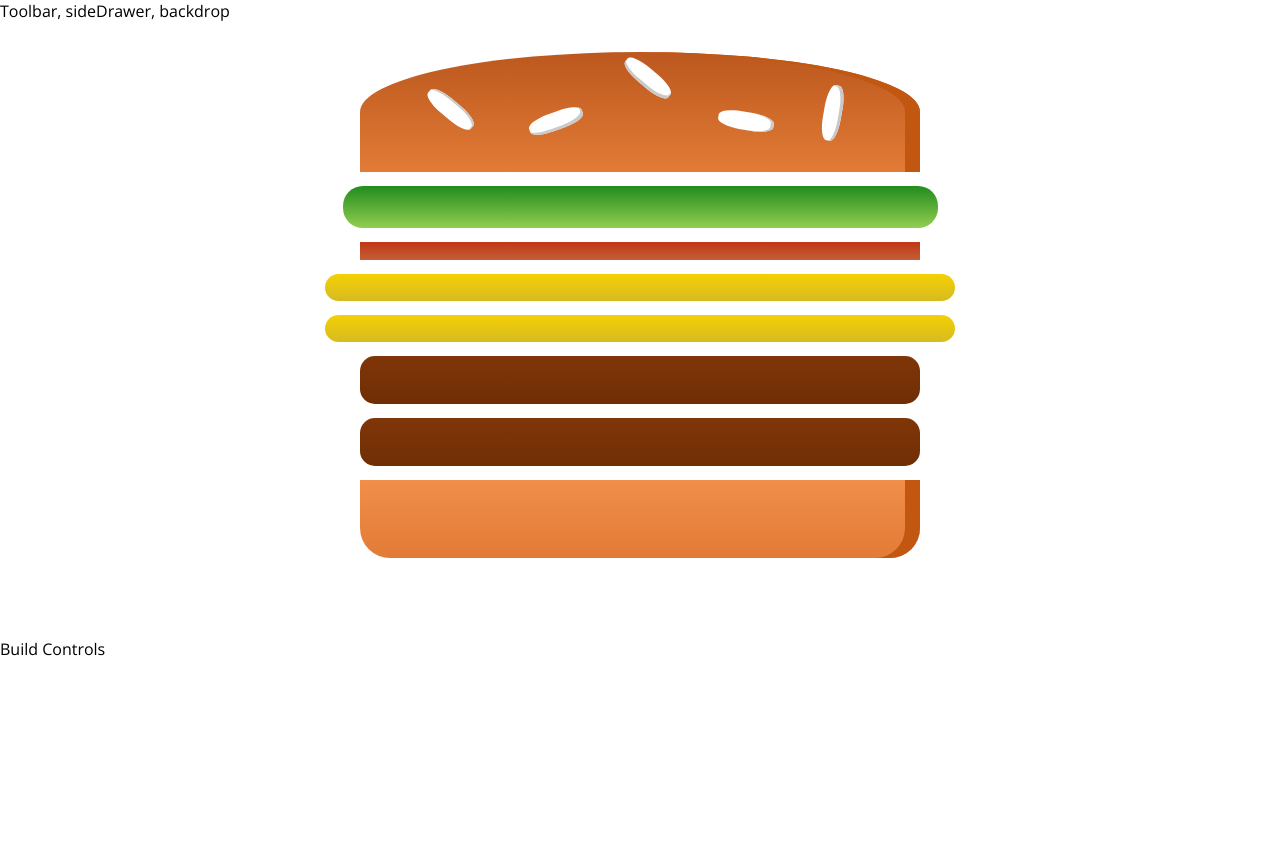
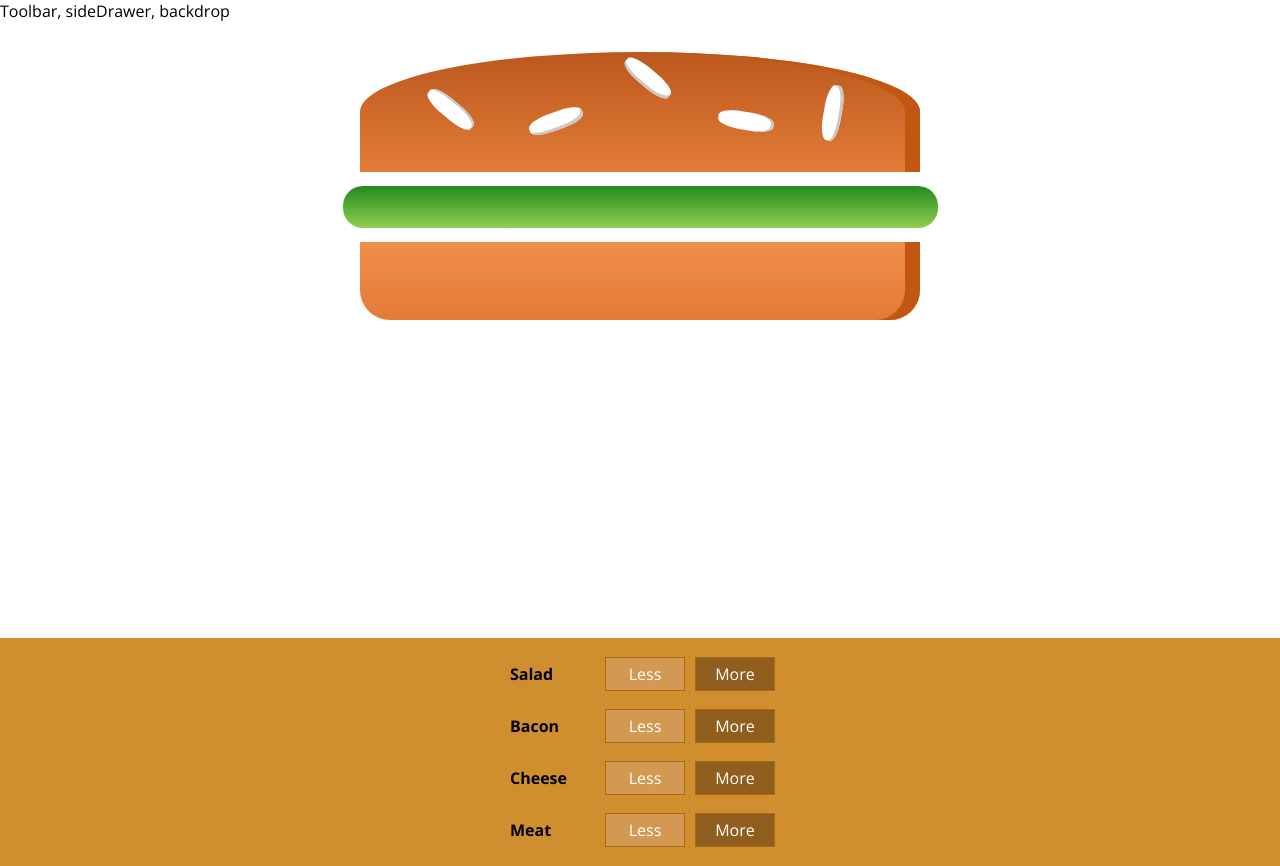
Before and after one commit to fayssalaitb/burger-app, a React (Create React App) app: page / in a window 1280 px wide. Before the commit the page ends 800 px from the top, so only its background shows below. Built offline with nearby package versions, Linux system fonts and the light colour scheme.

Commit message:
added controls

```diff
--- /dev/null
+++ b/src/components/Burger/BuildControls/BuildControl/BuildControl.js
@@ -0,0 +1,10 @@
+import React from "react";
+import classes from "./BuildControl.module.css";
+const buildControl = props => (
+  <div className={classes.BuildControl}>
+    <div className={classes.Label}>{props.label}</div>
+    <button className={classes.Less}>Less</button>
+    <button className={classes.More}>More</button>
+  </div>
+);
+export default buildControl;
--- /dev/null
+++ b/src/components/Burger/BuildControls/BuildControl/BuildControl.module.css
@@ -0,0 +1,58 @@
+.BuildControl {
+  display: flex;
+  justify-content: space-between;
+  align-items: center;
+  margin: 5px 0;
+}
+
+.BuildControl button {
+  display: block;
+  font: inherit;
+  padding: 5px;
+  margin: 0 5px;
+  width: 80px;
+  border: 1px solid #aa6817;
+  cursor: pointer;
+  outline: none;
+}
+
+.BuildControl button:disabled {
+  background-color: #ac9980;
+  border: 1px solid #7e7365;
+  color: #ccc;
+  cursor: default;
+}
+
+.BuildControl button:hover:disabled {
+  background-color: #ac9980;
+  color: #ccc;
+  cursor: not-allowed;
+}
+
+.Label {
+  padding: 10px;
+  font-weight: bold;
+  width: 80px;
+}
+
+.BuildControl .Less {
+  background-color: #d39952;
+  color: white;
+}
+
+.BuildControl .More {
+  background-color: #8f5e1e;
+  color: white;
+}
+
+.BuildControl .Less:hover,
+.BuildControl .Less:active {
+  background-color: #daa972;
+  color: white;
+}
+
+.BuildControl .More:hover,
+.BuildControl .More:active {
+  background-color: #99703f;
+  color: white;
+}
--- /dev/null
+++ b/src/components/Burger/BuildControls/BuildControls.js
@@ -0,0 +1,19 @@
+import React from "react";
+import classes from "./BuildControls.module.css";
+import BuildControl from "./BuildControl/BuildControl";
+
+const controls = [
+  { label: "Salad", type: "salad" },
+  { label: "Bacon", type: "Bacon" },
+  { label: "Cheese", type: "Cheese" },
+  { label: "Meat", type: "meat" }
+];
+
+const buildControls = props => (
+  <div className={classes.BuildControls}>
+    {controls.map(ctrl => (
+      <BuildControl key={ctrl.label} label={ctrl.label} />
+    ))}
+  </div>
+);
+export default buildControls;
--- /dev/null
+++ b/src/components/Burger/BuildControls/BuildControls.module.css
@@ -0,0 +1,10 @@
+.BuildControls {
+  width: 100%;
+  background-color: #cf8f2e;
+  display: flex;
+  flex-flow: column;
+  align-items: center;
+  box-shadow: 0 2px 1px #ccc;
+  margin: auto;
+  padding: 10px 0;
+}
--- a/src/components/Burger/Burger.js
+++ b/src/components/Burger/Burger.js
@@ -3,12 +3,19 @@
 import BurgerIngredient from "./BurgerIngredient/BurgerIngredient";
 
 const burger = props => {
-  const transformedIngredients = Object.keys(props.ingredients).map(igKey => {
-    return [...Array(props.ingredients[igKey])].map((_, i) => {
-      return <BurgerIngredient key={igKey + i} type={igKey} />;
-    });
-  });
+  let transformedIngredients = Object.keys(props.ingredients)
+    .map(igKey => {
+      return [...Array(props.ingredients[igKey])].map((_, i) => {
+        return <BurgerIngredient key={igKey + i} type={igKey} />;
+      });
+    })
+    .reduce((arr, el) => {
+      return arr.concat(el);
+    }, []);
   console.log(transformedIngredients);
+  if (transformedIngredients.length === 0) {
+    transformedIngredients = <p>Pease start adding ingredient </p>;
+  }
   return (
     <div className={classes.Burger}>
       <BurgerIngredient type="bread-top" />
--- a/src/containers/BurgerBuilder/BurgerBuilder.js
+++ b/src/containers/BurgerBuilder/BurgerBuilder.js
@@ -1,21 +1,22 @@
 import React, { Component } from "react";
 import Aux from "../../hoc/Aux";
 import Burger from "../../components/Burger/Burger";
+import BuildControls from "../../components/Burger/BuildControls/BuildControls";
 
 class BurgerBuilder extends Component {
   state = {
     ingredients: {
       salad: 1,
-      bacon: 1,
-      cheese: 2,
-      meat: 2
+      bacon: 0,
+      cheese: 0,
+      meat: 0
     }
   };
   render() {
     return (
       <Aux>
         <Burger ingredients={this.state.ingredients} />
-        <div>Build Controls</div>
+        <BuildControls />
       </Aux>
     );
   }
```
